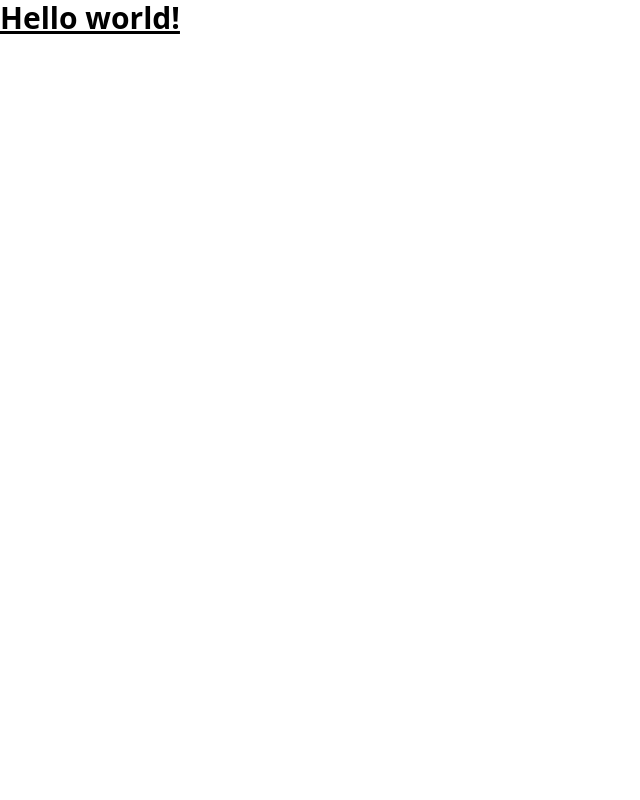
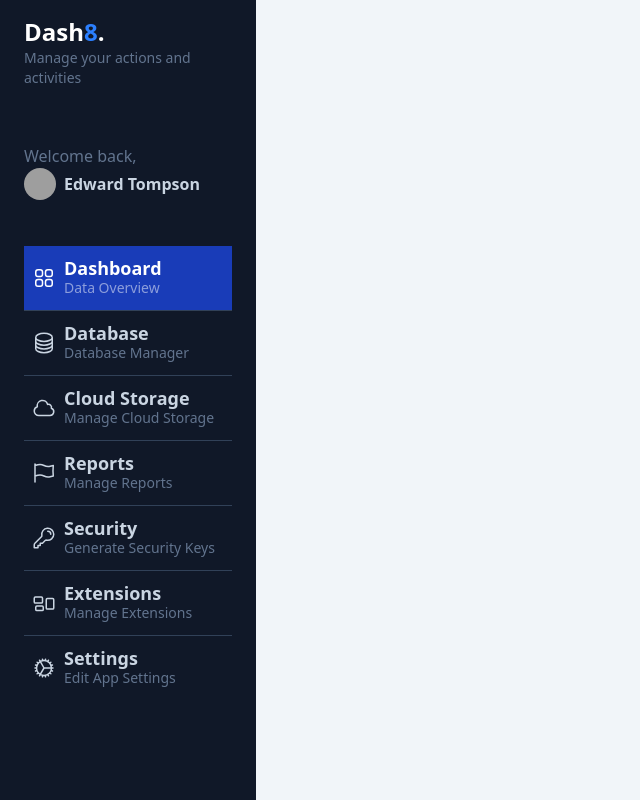
Before and after one commit to FernandoVCG33/angular-21, an Angular app in the folder my-dashboard/: page /dashboard/user/1 in a window 1280 px wide. Shown: the whole page, without its empty margins (0-640 px from the left). Built offline with nearby package versions, Linux system fonts and the light colour scheme; grey boxes are pictures that could not be loaded.

Commit message:
Refactor dashboard layout and update routing components for improved navigation

```diff
--- a/my-dashboard/src/app/app.html
+++ b/my-dashboard/src/app/app.html
@@ -1,3 +1 @@
-<h1 class="text-3xl font-bold underline">
-  Hello world!
-</h1>
+<router-outlet/>
--- a/my-dashboard/src/app/app.routes.ts
+++ b/my-dashboard/src/app/app.routes.ts
@@ -41,11 +41,7 @@
         title: 'View Transition',
         loadComponent: () => import('./dashboard/pages/view-transitions/view-transitions'),
       },
-      {
-        path:'',
-        redirectTo: 'control-flow',
-        pathMatch: 'full',
-      }
+
     ]
   },
   {
--- a/my-dashboard/src/app/dashboard/dashboard.html
+++ b/my-dashboard/src/app/dashboard/dashboard.html
@@ -1 +1,104 @@
-<p>dashboard works!</p>
+<div class="bg-slate-100 overflow-y-scroll w-screen h-screen antialiased text-slate-300 selection:bg-blue-600 selection:text-white">
+  <div class="flex flex-col relative w-screen">
+    <div id="menu" class="bg-gray-900 min-h-screen z-10 text-slate-300 w-64 fixed left-0 h-screen overflow-y-scroll">
+      <div id="logo" class="my-4 px-6">
+        <h1 class="text-lg md:text-2xl font-bold text-white">Dash<span class="text-blue-500">8</span>.</h1>
+        <p class="text-slate-500 text-sm">Manage your actions and activities</p>
+      </div>
+      <div id="profile" class="px-6 py-10">
+        <p class="text-slate-500">Welcome back,</p>
+        <a href="#" class="inline-flex space-x-2 items-center">
+                <span>
+                    <img class="rounded-full w-8 h-8" src="https://images.unsplash.com/photo-1542909168-82c3e7fdca5c?ixlib=rb-4.0.3&ixid=MnwxMjA3fDB8MHxwaG90by1wYWdlfHx8fGVufDB8fHx8&auto=format&fit=crop&w=128&q=80" alt="">
+                </span>
+          <span class="text-sm md:text-base font-bold">
+                    Edward Tompson
+                </span>
+        </a>
+      </div>
+      <div id="nav" class="w-full px-6">
+        <a href="#" class="w-full px-2 inline-flex space-x-2 items-center border-b border-slate-700 py-3 bg-blue-800 hover:bg-white/5 transition ease-linear duration-150">
+          <div>
+            <svg xmlns="http://www.w3.org/2000/svg" fill="none" viewBox="0 0 24 24" stroke-width="1.5" stroke="currentColor" class="w-6 h-6 text-white">
+              <path stroke-linecap="round" stroke-linejoin="round" d="M3.75 6A2.25 2.25 0 016 3.75h2.25A2.25 2.25 0 0110.5 6v2.25a2.25 2.25 0 01-2.25 2.25H6a2.25 2.25 0 01-2.25-2.25V6zM3.75 15.75A2.25 2.25 0 016 13.5h2.25a2.25 2.25 0 012.25 2.25V18a2.25 2.25 0 01-2.25 2.25H6A2.25 2.25 0 013.75 18v-2.25zM13.5 6a2.25 2.25 0 012.25-2.25H18A2.25 2.25 0 0120.25 6v2.25A2.25 2.25 0 0118 10.5h-2.25a2.25 2.25 0 01-2.25-2.25V6zM13.5 15.75a2.25 2.25 0 012.25-2.25H18a2.25 2.25 0 012.25 2.25V18A2.25 2.25 0 0118 20.25h-2.25A2.25 2.25 0 0113.5 18v-2.25z" />
+            </svg>
+
+          </div>
+          <div class="flex flex-col">
+            <span class="text-lg font-bold leading-5 text-white">Dashboard</span>
+            <span class="text-sm text-white/50 hidden md:block">Data Overview</span>
+          </div>
+        </a>
+        <a href="#" class="w-full px-2 inline-flex space-x-2 items-center border-b border-slate-700 py-3 hover:bg-white/5 transition ease-linear duration-150">
+          <div>
+            <svg xmlns="http://www.w3.org/2000/svg" fill="none" viewBox="0 0 24 24" stroke-width="1.5" stroke="currentColor" class="w-6 h-6">
+              <path stroke-linecap="round" stroke-linejoin="round" d="M20.25 6.375c0 2.278-3.694 4.125-8.25 4.125S3.75 8.653 3.75 6.375m16.5 0c0-2.278-3.694-4.125-8.25-4.125S3.75 4.097 3.75 6.375m16.5 0v11.25c0 2.278-3.694 4.125-8.25 4.125s-8.25-1.847-8.25-4.125V6.375m16.5 0v3.75m-16.5-3.75v3.75m16.5 0v3.75C20.25 16.153 16.556 18 12 18s-8.25-1.847-8.25-4.125v-3.75m16.5 0c0 2.278-3.694 4.125-8.25 4.125s-8.25-1.847-8.25-4.125" />
+            </svg>
+          </div>
+          <div class="flex flex-col">
+            <span class="text-lg text-slate-300 font-bold leading-5">Database</span>
+            <span class="text-sm text-slate-500 hidden md:block">Database Manager</span>
+          </div>
+        </a>
+        <a href="#" class="w-full px-2 inline-flex space-x-2 items-center border-b border-slate-700 py-3 hover:bg-white/5 transition ease-linear duration-150">
+          <div>
+            <svg xmlns="http://www.w3.org/2000/svg" fill="none" viewBox="0 0 24 24" stroke-width="1.5" stroke="currentColor" class="w-6 h-6">
+              <path stroke-linecap="round" stroke-linejoin="round" d="M2.25 15a4.5 4.5 0 004.5 4.5H18a3.75 3.75 0 001.332-7.257 3 3 0 00-3.758-3.848 5.25 5.25 0 00-10.233 2.33A4.502 4.502 0 002.25 15z" />
+            </svg>
+          </div>
+          <div class="flex flex-col">
+            <span class="text-lg text-slate-300 font-bold leading-5">Cloud Storage</span>
+            <span class="text-sm text-slate-500 hidden md:block">Manage Cloud Storage</span>
+          </div>
+        </a>
+        <a href="#" class="w-full px-2 inline-flex space-x-2 items-center border-b border-slate-700 py-3 hover:bg-white/5 transition ease-linear duration-150">
+          <div>
+            <svg xmlns="http://www.w3.org/2000/svg" fill="none" viewBox="0 0 24 24" stroke-width="1.5" stroke="currentColor" class="w-6 h-6">
+              <path stroke-linecap="round" stroke-linejoin="round" d="M3 3v1.5M3 21v-6m0 0l2.77-.693a9 9 0 016.208.682l.108.054a9 9 0 006.086.71l3.114-.732a48.524 48.524 0 01-.005-10.499l-3.11.732a9 9 0 01-6.085-.711l-.108-.054a9 9 0 00-6.208-.682L3 4.5M3 15V4.5" />
+            </svg>
+          </div>
+          <div class="flex flex-col">
+            <span class="text-lg text-slate-300 font-bold leading-5">Reports</span>
+            <span class="text-sm text-slate-500 hidden md:block">Manage Reports</span>
+          </div>
+        </a>
+        <a href="#" class="w-full px-2 inline-flex space-x-2 items-center border-b border-slate-700 py-3 hover:bg-white/5 transition ease-linear duration-150">
+          <div>
+            <svg xmlns="http://www.w3.org/2000/svg" fill="none" viewBox="0 0 24 24" stroke-width="1.5" stroke="currentColor" class="w-6 h-6">
+              <path stroke-linecap="round" stroke-linejoin="round" d="M15.75 5.25a3 3 0 013 3m3 0a6 6 0 01-7.029 5.912c-.563-.097-1.159.026-1.563.43L10.5 17.25H8.25v2.25H6v2.25H2.25v-2.818c0-.597.237-1.17.659-1.591l6.499-6.499c.404-.404.527-1 .43-1.563A6 6 0 1121.75 8.25z" />
+            </svg>
+          </div>
+          <div class="flex flex-col">
+            <span class="text-lg text-slate-300 font-bold leading-5">Security</span>
+            <span class="text-sm text-slate-500 hidden md:block">Generate Security Keys</span>
+          </div>
+        </a>
+        <a href="#" class="w-full px-2 inline-flex space-x-2 items-center border-b border-slate-700 py-3 hover:bg-white/5 transition ease-linear duration-150">
+          <div>
+            <svg xmlns="http://www.w3.org/2000/svg" fill="none" viewBox="0 0 24 24" stroke-width="1.5" stroke="currentColor" class="w-6 h-6">
+              <path stroke-linecap="round" stroke-linejoin="round" d="M2.25 7.125C2.25 6.504 2.754 6 3.375 6h6c.621 0 1.125.504 1.125 1.125v3.75c0 .621-.504 1.125-1.125 1.125h-6a1.125 1.125 0 01-1.125-1.125v-3.75zM14.25 8.625c0-.621.504-1.125 1.125-1.125h5.25c.621 0 1.125.504 1.125 1.125v8.25c0 .621-.504 1.125-1.125 1.125h-5.25a1.125 1.125 0 01-1.125-1.125v-8.25zM3.75 16.125c0-.621.504-1.125 1.125-1.125h5.25c.621 0 1.125.504 1.125 1.125v2.25c0 .621-.504 1.125-1.125 1.125h-5.25a1.125 1.125 0 01-1.125-1.125v-2.25z" />
+            </svg>
+          </div>
+          <div class="flex flex-col">
+            <span class="text-lg text-slate-300 font-bold leading-5">Extensions</span>
+            <span class="text-sm text-slate-500 hidden md:block">Manage Extensions</span>
+          </div>
+        </a>
+        <a href="#" class="w-full px-2 inline-flex space-x-2 items-center py-3 hover:bg-white/5 transition ease-linear duration-150">
+          <div>
+            <svg xmlns="http://www.w3.org/2000/svg" fill="none" viewBox="0 0 24 24" stroke-width="1.5" stroke="currentColor" class="w-6 h-6">
+              <path stroke-linecap="round" stroke-linejoin="round" d="M4.5 12a7.5 7.5 0 0015 0m-15 0a7.5 7.5 0 1115 0m-15 0H3m16.5 0H21m-1.5 0H12m-8.457 3.077l1.41-.513m14.095-5.13l1.41-.513M5.106 17.785l1.15-.964m11.49-9.642l1.149-.964M7.501 19.795l.75-1.3m7.5-12.99l.75-1.3m-6.063 16.658l.26-1.477m2.605-14.772l.26-1.477m0 17.726l-.26-1.477M10.698 4.614l-.26-1.477M16.5 19.794l-.75-1.299M7.5 4.205L12 12m6.894 5.785l-1.149-.964M6.256 7.178l-1.15-.964m15.352 8.864l-1.41-.513M4.954 9.435l-1.41-.514M12.002 12l-3.75 6.495" />
+            </svg>
+          </div>
+          <div class="flex flex-col">
+            <span class="text-lg text-slate-300 font-bold leading-5">Settings</span>
+            <span class="text-sm text-slate-500 hidden md:block">Edit App Settings</span>
+          </div>
+        </a>
+
+      </div>
+    </div>
+
+
+  </div>
+</div>
--- a/my-dashboard/src/app/dashboard/dashboard.ts
+++ b/my-dashboard/src/app/dashboard/dashboard.ts
@@ -1,8 +1,11 @@
 import { Component } from '@angular/core';
+import {RouterOutlet} from '@angular/router';
 
 @Component({
   selector: 'app-dashboard',
-  imports: [],
+  imports: [
+    RouterOutlet
+  ],
   templateUrl: './dashboard.html',
 })
 export default class Dashboard {
--- a/my-dashboard/src/app/share/heavy-loaders-slow/heavy-loaders-fast.ts
+++ b/my-dashboard/src/app/share/heavy-loaders-slow/heavy-loaders-fast.ts
@@ -1,9 +1,10 @@
 import { Component } from '@angular/core';
 
 @Component({
-  selector: 'app-heavy-loaders-slow',
+  selector: 'app-heavy-loaders-fast',
+  standalone: true,
   imports: [],
-  templateUrl: `<h1> Hola Mundo </h1> `,
+  template: `<h1>Heavy Loader Fast</h1>`,
 })
 export class HeavyLoadersFast {
 
--- a/my-dashboard/src/app/share/heavy-loaders-slow/heavy-loaders-slow.ts
+++ b/my-dashboard/src/app/share/heavy-loaders-slow/heavy-loaders-slow.ts
@@ -1,10 +1,11 @@
 import { Component } from '@angular/core';
 
 @Component({
-  selector: 'app-heavy-loaders-slow',
+  selector: 'app-heavy-loaders-fast',
+  standalone: true,
   imports: [],
-  templateUrl: `<h1> Hola Mundo </h1> `,
+  template: `<h1>Heavy Loader Fast</h1>`,
 })
-export class HeavyLoadersSlow {
+export class HeavyLoadersFast {
 
 }
--- a/my-dashboard/src/app/share/heavy-loaders-slow/users-loader.component.ts
+++ b/my-dashboard/src/app/share/heavy-loaders-slow/users-loader.component.ts
@@ -4,8 +4,8 @@
   selector: 'app-user-loader',
   standalone: true,
   imports: [],
-  templateUrl: `<h1> Nombre del Usuario </h1> `,
+  template: `<h1>Users Loader</h1>`,
 })
-export class UserLoadersFast {
+export class UsersLoaderComponent {
 
 }
```
